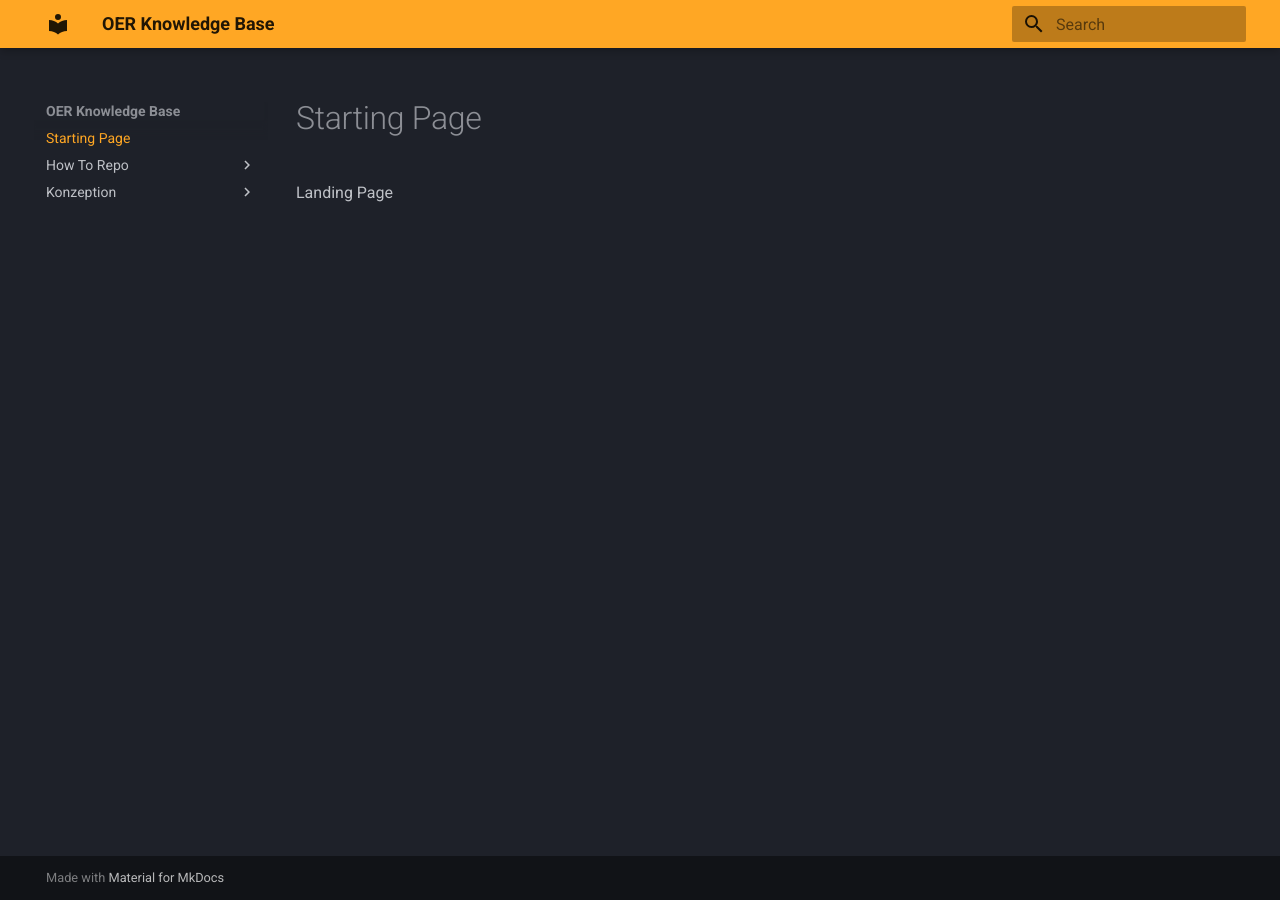
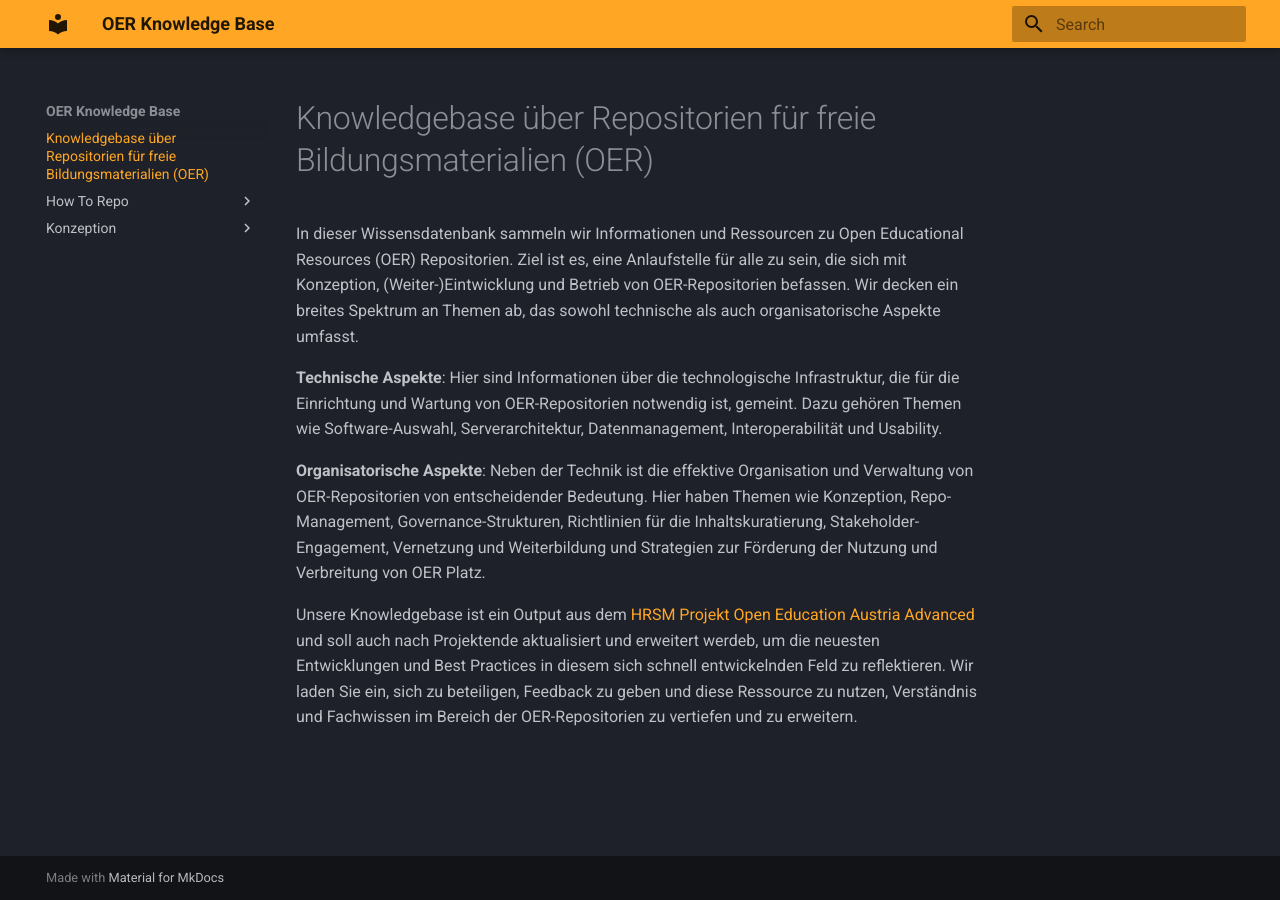
Before and after one commit to oerBASE/knowledgebase, an MkDocs documentation site: the page built from docs/index.md, in a window 1280 px wide. Built offline with MkDocs 1.6.1 and Material for MkDocs 9.7.7, drawn with Linux system fonts in a browser that asks for light colours.

Commit message:
Update index.md

```diff
--- a/docs/index.md
+++ b/docs/index.md
@@ -1,3 +1,9 @@
-# Starting Page
+# Knowledgebase über Repositorien für freie Bildungsmaterialien (OER)
 
-Landing Page
+In dieser Wissensdatenbank sammeln wir Informationen und Ressourcen zu Open Educational Resources (OER) Repositorien. Ziel ist es, eine Anlaufstelle für alle zu sein, die sich mit Konzeption, (Weiter-)Eintwicklung und Betrieb von OER-Repositorien befassen. Wir decken ein breites Spektrum an Themen ab, das sowohl technische als auch organisatorische Aspekte umfasst.
+
+**Technische Aspekte**: Hier sind Informationen über die technologische Infrastruktur, die für die Einrichtung und Wartung von OER-Repositorien notwendig ist, gemeint. Dazu gehören Themen wie Software-Auswahl, Serverarchitektur, Datenmanagement, Interoperabilität und Usability.
+
+**Organisatorische Aspekte**: Neben der Technik ist die effektive Organisation und Verwaltung von OER-Repositorien von entscheidender Bedeutung. Hier haben Themen wie Konzeption, Repo-Management, Governance-Strukturen, Richtlinien für die Inhaltskuratierung, Stakeholder-Engagement, Vernetzung und Weiterbildung und Strategien zur Förderung der Nutzung und Verbreitung von OER Platz.
+
+Unsere Knowledgebase ist ein Output aus dem [HRSM Projekt Open Education Austria Advanced](https://www.openeducation.at) und soll auch nach Projektende aktualisiert und erweitert werdeb, um die neuesten Entwicklungen und Best Practices in diesem sich schnell entwickelnden Feld zu reflektieren. Wir laden Sie ein, sich zu beteiligen, Feedback zu geben und diese Ressource zu nutzen, Verständnis und Fachwissen im Bereich der OER-Repositorien zu vertiefen und zu erweitern.
```
